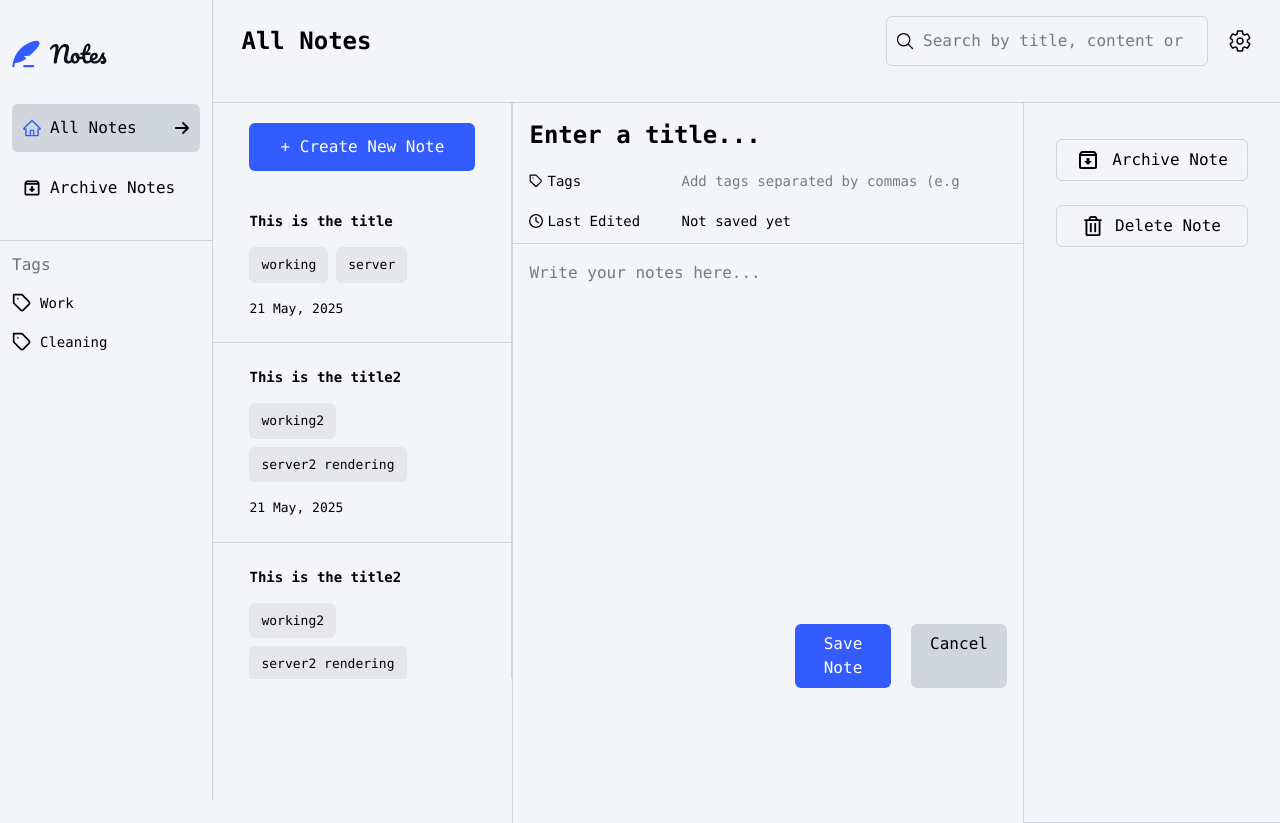
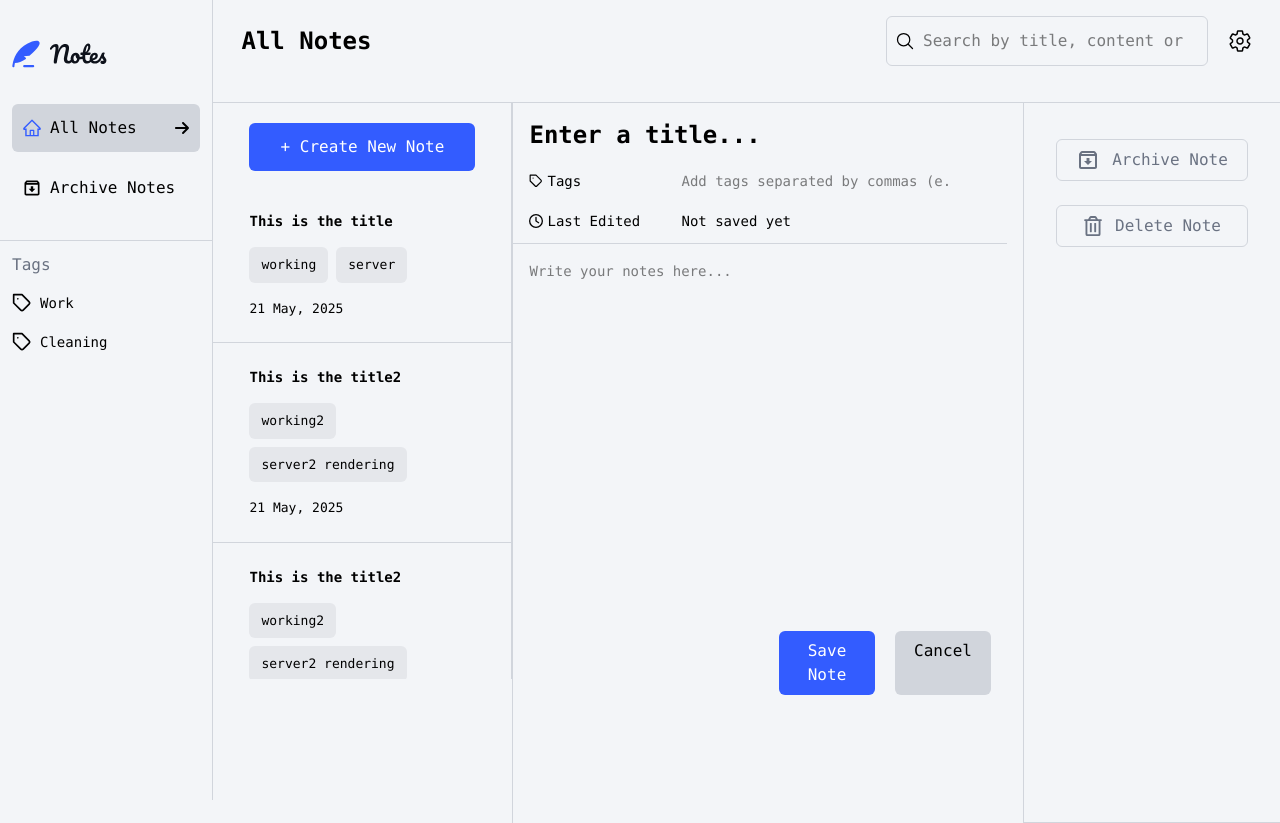
Before and after one commit to 4002-Nonye/Note-Taking-Web-App, a React (Vite) app in the folder client/: page /notes/1 in a window 1280 px wide. Built offline with nearby package versions, Linux system fonts and the light colour scheme.

Commit message:
Add more styles

```diff
--- a/client/src/components/Button.jsx
+++ b/client/src/components/Button.jsx
@@ -6,7 +6,7 @@ function Button({ children, type, customClass, purpose, href }) {
   const styles = {
     authBtn: "bg-primaryBlue w-[85%] text-white justify-center py-3",
     googleBtn: "mt-3 w-[85%] border-2 border-gray-300 text-2xl justify-center",
-    ctaBtn:'border-[1px] border-gray-300 w-full xl:w-3/4 flex items-center gap-3',
+    ctaBtn:'lg:border-[1px] border-gray-300  xl:w-3/4 flex items-center gap-3',
     createBtn:'bg-primaryBlue text-white justify-center py-3 '
   };
   if (purpose === "link")
--- a/client/src/components/NoteCTA.jsx
+++ b/client/src/components/NoteCTA.jsx
@@ -6,22 +6,26 @@ import Button from "./Button";
 
 function NoteCTA() {
   return (
-    <div className="flex w-full flex-row items-center justify-between gap-6 border-b-[1px] border-gray-300 px-4 pt-9 pb-6 xl:w-64 xl:items-start xl:px-0">
+    <div className="flex text-gray-500 w-full flex-row items-center justify-between xl:gap-6 border-b-[1px] border-gray-300 lg:px-4 pt-9 pb-6 xl:w-64 xl:items-start xl:px-0">
       <Button customClass="group flex gap-2  items-center xl:hidden text-sm">
         <FaArrowLeft className="group-hover:text-primaryBlue text-sm transition-all duration-500" />
         <span>Go back</span>
       </Button>
 
-      <div className="flex w-48 md:w-96 items-center gap-6 xl:w-64 xl:flex-col">
-        <Button customClass="group justify-center items-center" type="ctaBtn">
-          <MdOutlineArchive className="group-hover:text-primaryBlue text-2xl text-black transition-all duration-500" />
-          <span className="hidden md:block">Archive Note</span>
+      <div className="flex items-center  xl:gap-6 gap-3 xl:w-64 xl:flex-col">
+
+        <Button customClass="group justify-center  items-center" type="ctaBtn">
+          <MdOutlineArchive className="group-hover:text-primaryBlue text-xl lg:text-2xl text-gray-500 transition-all duration-500" />
+          <span className="hidden lg:block">Archive Note</span>
         </Button>
 
         <Button customClass="group justify-center" type="ctaBtn">
-          <FaRegTrashAlt className="group-hover:text-primaryBlue text-xl text-black transition-all duration-500" />
-          <span className="hidden md:block">Delete Note</span>
+          <FaRegTrashAlt className="group-hover:text-primaryBlue text-lg lg:text-xl text-gray-500 transition-all duration-500" />
+          <span className="hidden lg:block">Delete Note</span>
         </Button>
+
+        <Button customClass="w-1/4 lg:text-xl text-sm lg:hidden">Cancel</Button>
+        <Button customClass="text-primaryBlue w-2/4 lg:text-xl text-sm lg:hidden">Save</Button>
       </div>
     </div>
   );
--- a/client/src/components/NoteForm.jsx
+++ b/client/src/components/NoteForm.jsx
@@ -14,11 +14,11 @@ function NoteForm() {
 
     <div className="flex xl:flex-row flex-col-reverse w-full ">
       <div className="flex-grow border-r-[1px] border-gray-300">
-        <form className="flex h-[calc(100vh-5rem)] flex-col">
+        <form className="flex h-[calc(100vh-5rem)] flex-col pr-4">
           <input
             type="text"
             placeholder="Enter a title..."
-            className="mt-4 border-0 pl-4 text-2xl font-bold text-black outline-0 placeholder:text-black"
+            className="mt-4 border-0 pl-4 text-xl xl:text-2xl font-bold text-black outline-0 placeholder:text-black"
           />
           <div className="text-grey-300 mt-3 ml-4 flex text-sm">
             <label
--- a/client/src/components/Sidebar.jsx
+++ b/client/src/components/Sidebar.jsx
@@ -10,7 +10,7 @@ import Nav from "./Nav";
 
 function Sidebar() {
   return (
-    <aside className="h-screen  p-6 xl:p-0  bg-gray-200 xl:bg-inherit w-full border-gray-300 xl:w-[20%] xl:border-r-[1px] xl:pt-7">
+    <aside className="h-screen p-3  lg:p-6 xl:p-0  bg-gray-200 xl:bg-inherit w-full border-gray-300 xl:w-[20%] xl:border-r-[1px] xl:pt-7">
       <img className="p-3" src={logo} alt="app-logo" />
 
       <nav className="mt-3 hidden flex-col gap-3 p-3 xl:flex">
--- a/client/src/components/TextArea.jsx
+++ b/client/src/components/TextArea.jsx
@@ -2,13 +2,13 @@ import Button from "./Button";
 
 function TextArea() {
   return (
-    <div className="flex flex-1 flex-col p-4">
+    <div className="flex flex-1 flex-col p-4 pb-32">
       <textarea
-        className="no-scrollbar overflow-y-scroll max-h-[22rem] w-[85%] flex-1 resize-none  text-base leading-relaxed outline-0"
+        className="no-scrollbar overflow-y-scroll min-h-[22rem] w-[85%] flex-1 resize-none text-sm leading-relaxed outline-0"
         placeholder="Write your notes here..."
       ></textarea>
 
-      <div className="mt-3 flex justify-end gap-5">
+      <div className="mt-3 justify-end gap-5 hidden lg:flex">
         <Button customClass="bg-primaryBlue text-white w-24 justify-center font-medium">
           Save Note
         </Button>
```
